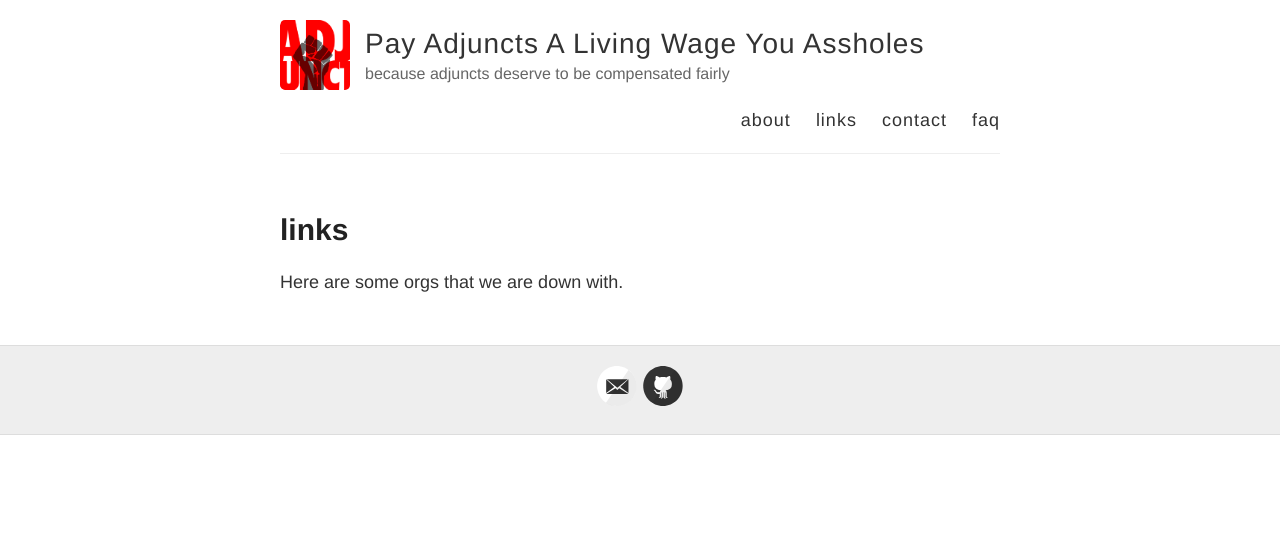
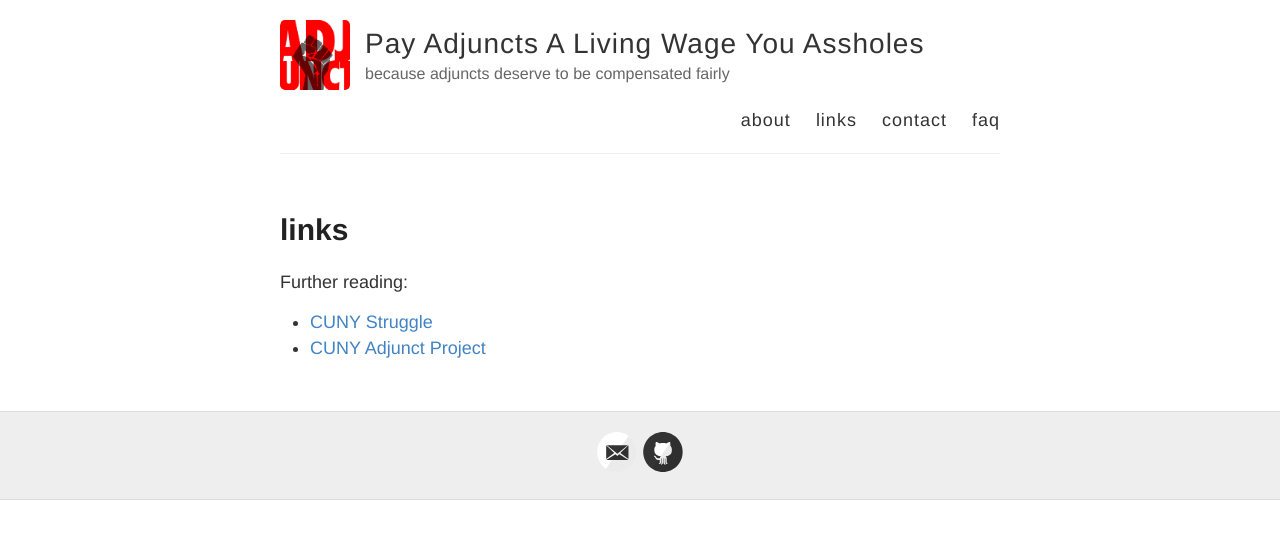
Before and after one commit to adjunctsarepeople/adjunctsarepeople.github.io, a Jekyll site: the page built from links.md, in a window 1280 px wide. Shown: the top 539 px of the page. Built offline with Jekyll 4.4.1, drawn with Linux system fonts in a browser that asks for light colours.

Commit message:
update links

```diff
--- a/links.md
+++ b/links.md
@@ -4,4 +4,7 @@ title: links
 permalink: /links/
 ---
 
-Here are some orgs that we are down with.
+Further reading:
+
+- [CUNY Struggle](https://cunystruggle.org/)
+- [CUNY Adjunct Project](http://cunyadjunctproject.org/)
```
